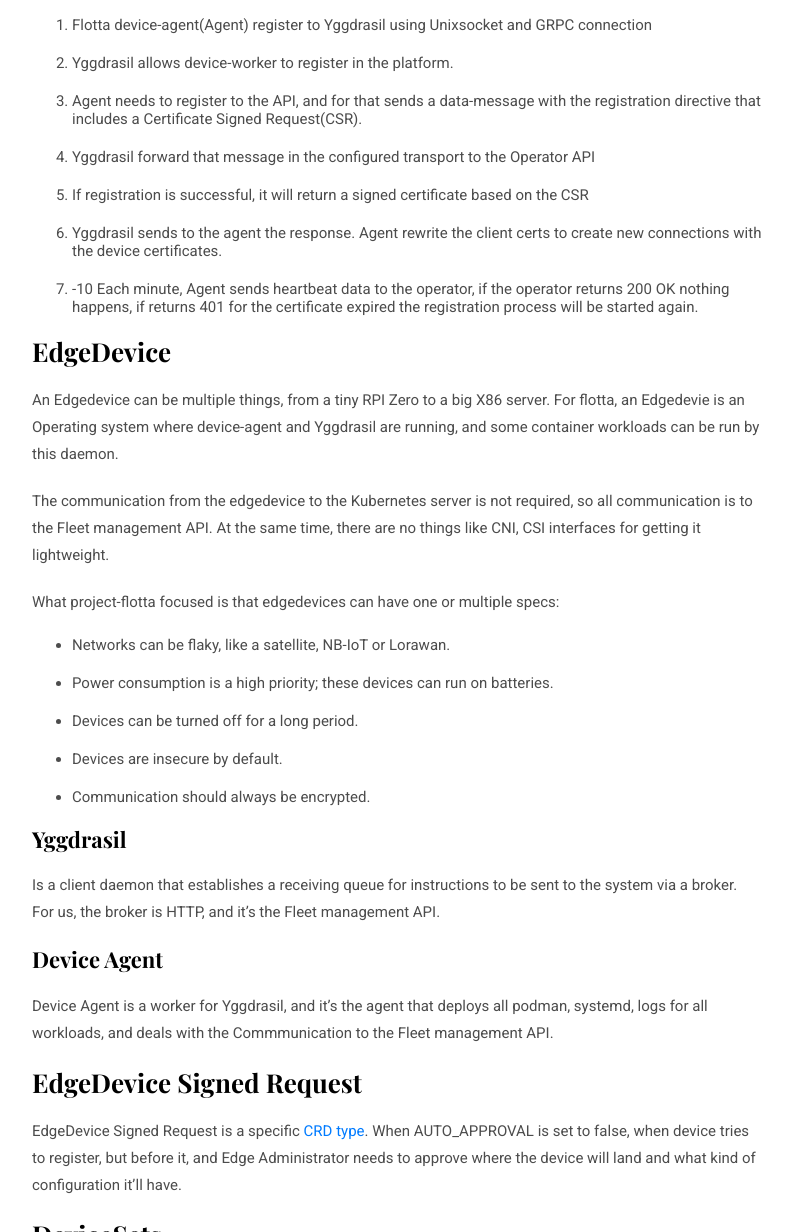
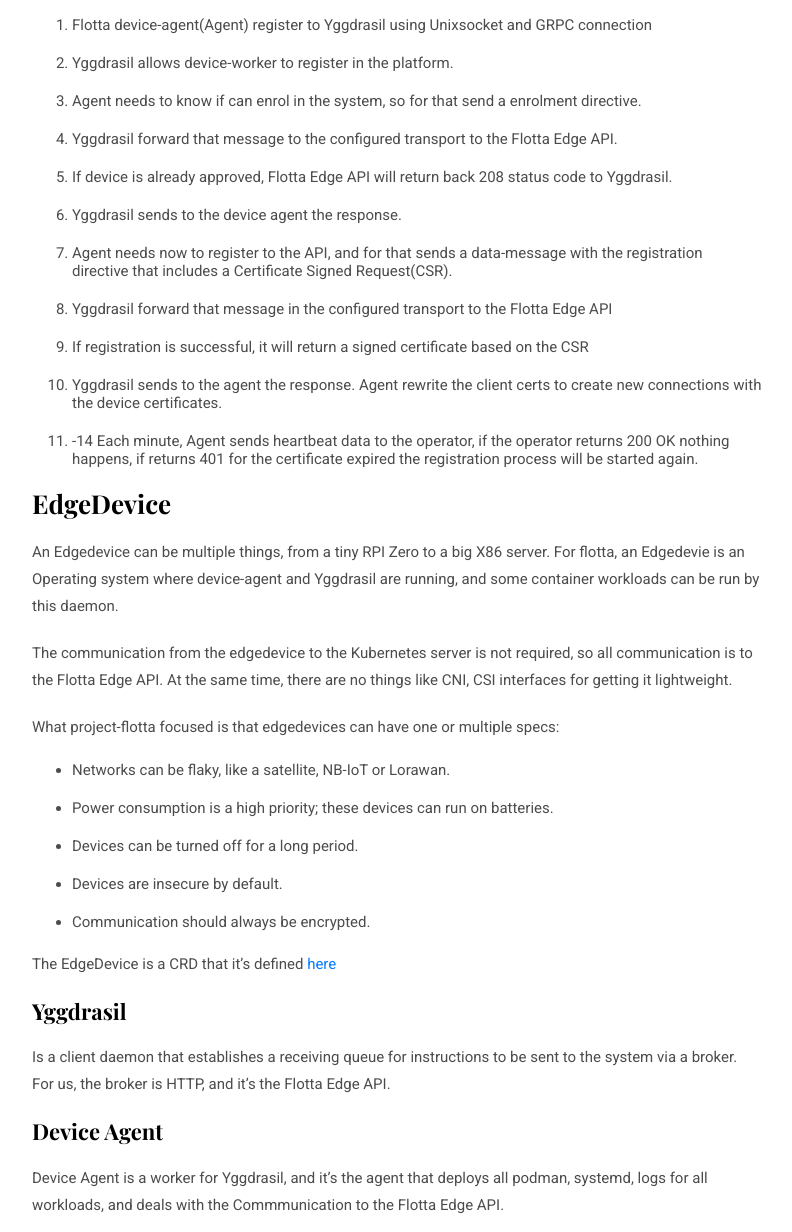
Before and after one commit to project-flotta/project-flotta.github.io, a Jekyll site: the page built from documentation/latest/intro/concepts.md, in a window 1280 px wide and 1400 px high, scrolled down 939 px, cut to the strip 168-1400 px from the top of the window. Shown: the whole strip, without its empty margins (433-1225 px from the left). Built offline with Jekyll 4.4.1, drawn with Linux system fonts in a browser that asks for light colours; a script that is not in the unit is left out; some of the changed text lies outside the part shown.

Commit message:
Fix concept page
Signed-off-by: Eloy Coto <eloy.coto@acalustra.com>

````diff
--- a/_data/settings.yml
+++ b/_data/settings.yml
@@ -137,7 +137,7 @@
 - {
     name: Identity aware,
     icon:  ti-shield,
-    description: 'All devices have their own identity managed by X509 certificates and all communication with the Flotta Management API is secured by  MTLS connection, which also managed the device approval to enrol into the fleet.',
+    description: 'All devices have their own identity managed by X509 certificates and all communication with the Flotta Edge API is secured by  MTLS connection, which also managed the device approval to enrol into the fleet.',
     active: # Add true to select section
   }
 
--- a/documentation/latest/intro/concepts.md
+++ b/documentation/latest/intro/concepts.md
@@ -7,11 +7,11 @@
 getting started guides section if you are looking for an entry point
 introduction to Flotta.
 
-## Component overview
+## Components overview
 
 ## Operator
 
-The operator is what is handling all Custom Resources definitions from
+The operator is responsible for handling all Custom Resources definitions from
 project-flotta. All the resources that the operator manages can be found on CRD
 spec or using the following command:
 
@@ -22,9 +22,9 @@
 By default, all CRDs are created/updated or by the operator or by any Kubernetes
 user. Edge devices are not capable of dealing with Kubernetes objects.
 
-## Fleet management API
+## Flotta Edge API
 
-By default, all Edgedevices connect to the Fleet management API, where they can
+By default, all Edgedevices connect to the Flotta Edge API, where they can
 retrieve the config and push information. This API is defined
 [here](../operations/api.html)
 
@@ -51,6 +51,10 @@
 rect rgb(226, 232, 238)
   Agent ->> YGGD: Register (GRPC+Unixsocket)
   YGGD ->> Agent: 200 OK
+  Agent ->> YGGD: Send with enrolment directive
+  YGGD ->> API: Data message with enrolment directive
+  API ->> YGGD: 208 OK device-exists
+  YGGD ->> Agent: 208 OK device exists
   Agent ->> YGGD: Send with registration directive
   YGGD ->> API: Data message with registration directive
   API ->> YGGD: 200 OK with signed certificate
@@ -71,14 +75,20 @@
 1. Flotta device-agent(Agent) register to Yggdrasil using Unixsocket and GRPC
    connection
 2. Yggdrasil allows device-worker to register in the platform.
-3. Agent needs to register to the API, and for that sends a data-message with
+3. Agent needs to know if can enrol in the system, so for that send a enrolment
+   directive.
+4. Yggdrasil forward that message to the configured transport to the Flotta Edge API.
+5. If device is already approved, Flotta Edge API will return back 208 status code to
+   Yggdrasil.
+6. Yggdrasil sends to the device agent the response.
+7. Agent needs now to register to the API, and for that sends a data-message with
    the registration directive that includes a Certificate Signed Request(CSR).
-4. Yggdrasil forward that message in the configured transport to the Operator API
-5. If registration is successful, it will return a signed certificate based on
+8. Yggdrasil forward that message in the configured transport to the Flotta Edge API
+9. If registration is successful, it will return a signed certificate based on
    the CSR
-6. Yggdrasil sends to the agent the response. Agent rewrite the client certs to
+10. Yggdrasil sends to the agent the response. Agent rewrite the client certs to
    create new connections with the device certificates.
-7. -10 Each minute, Agent sends heartbeat data to the operator, if the operator
+11. -14 Each minute, Agent sends heartbeat data to the operator, if the operator
 returns 200 OK nothing happens, if returns 401 for the certificate expired the
 registration process will be started again.
 
@@ -89,7 +99,7 @@
 are running, and some container workloads can be run by this daemon.
 
 The communication from the edgedevice to the Kubernetes server is not required,
-so all communication is to the Fleet management API. At the same time, there are
+so all communication is to the Flotta Edge API. At the same time, there are
 no things like CNI, CSI interfaces for getting it lightweight.
 
 What project-flotta focused is that edgedevices can have one or multiple specs:
@@ -100,17 +110,19 @@
 - Devices are insecure by default.
 - Communication should always be encrypted.
 
+The EdgeDevice is a CRD that it's defined [here](../operations/crd.html#edgedevice)
+
 ### Yggdrasil
 
 Is a client daemon that establishes a receiving queue for instructions to be
-sent to the system via a broker. For us, the broker is HTTP, and it’s the Fleet
-management API.
+sent to the system via a broker. For us, the broker is HTTP, and it’s the Flotta
+Edge API.
 
 ### Device Agent
 
 Device Agent is a worker for Yggdrasil, and it's the agent that deploys all
 podman, systemd, logs for all workloads, and deals with the Commmunication to
-the Fleet management API.
+the Flotta Edge API.
 
 ## EdgeDevice Signed Request
 
@@ -143,3 +155,31 @@
   osInformation:
     automaticallyUpgrade: true
 ```
+
+## EdgeWorkload
+
+When a user wants to run a workload on a edgedevice, we use the [CRD
+Edgeworkload](../operations/crd.html#edgeworkload). With this deployment option,
+you can run containers on any edgedevice.
+
+EdgeWorkload has the same configuration as the Pod Specification, plus some
+other entries that are specific to Flotta project. This is an example workload
+manifest.
+
+```yaml
+apiVersion: management.project-flotta.io/v1alpha1
+kind: EdgeWorkload
+metadata:
+  name: x86-logs
+  namespace: ny
+spec:
+  deviceSelector:
+    matchLabels:
+      device.cpu-architecture: x86_64
+  type: pod
+  pod:
+    spec:
+      containers:
+        - name: random-server
+          image: quay.io/project-flotta/nginx:1.21.6
+```
````
Also changed, not shown: documentation/latest/intro/overview.md (+3 -3 lines).
